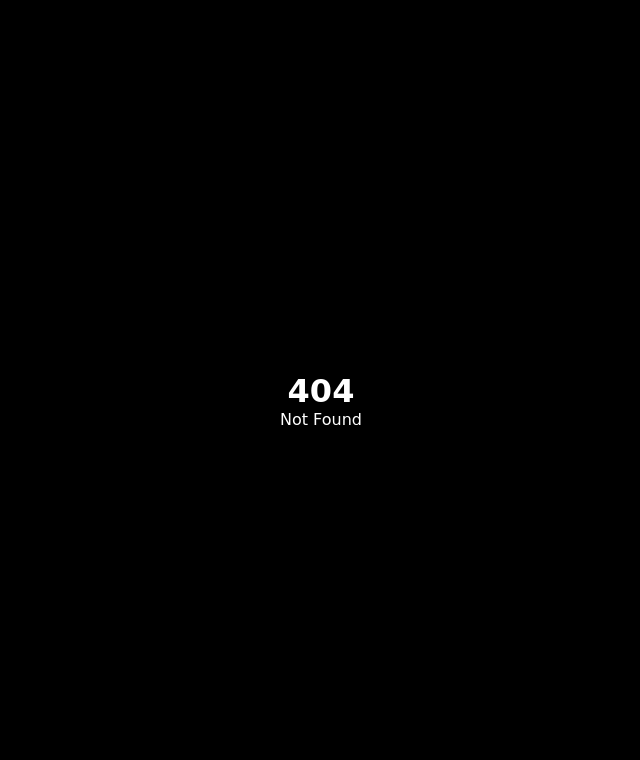
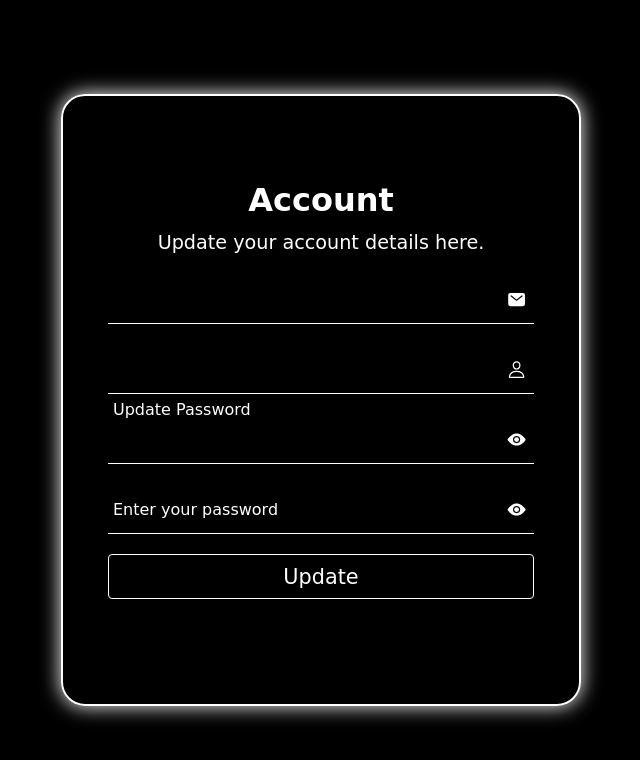
Before and after one commit to yaseen-ahmed26/peck-website, a SvelteKit app: page /details in a window 1280 px wide. Before the commit this address had no page. Shown: the top 760 px of the page, without its empty margins (319-959 px from the left). Built offline with nearby package versions, Linux system fonts and the light colour scheme.

Commit message:
feat: account details pages

```diff
--- a/src/routes/+page.svelte
+++ b/src/routes/+page.svelte
@@ -6,6 +6,7 @@
 <Card title={"Temporary"} description={"Hello there"}>
     <a href="/login" aria-label="Login">Login</a>
     <a href="/register" aria-label="Login">Register</a>
+    <a href="/details" aria-label="Login">Details</a>
 </Card>
 
 <style>
--- /dev/null
+++ b/src/routes/details/+page.svelte
@@ -0,0 +1,60 @@
+<script>
+    // @ts-nocheck
+
+    import "$lib/styles/form.css"
+    import Card from "$lib/templates/card.svelte";
+    import Input from "$lib/templates/input.svelte";
+    import { user } from "$lib/api.svelte";
+    import { makeHTTPRequest, getCurrentUser } from "$lib/api.svelte";
+
+    const emailInput = {
+        iconName: "mail",
+        inputID: "update-email",
+        labelText: user.account.email,
+        inputType: "email",
+        required: false
+    }
+
+    const usernameInput = {
+        iconName: "person-outline",
+        inputID: "update-username",
+        labelText: user.account.username,
+        inputType: "text",
+        required: false
+    }
+
+    const passwordInput = {
+        iconName: "eye",
+        inputID: "update-password",
+        labelText: "Update Password",
+        inputType: "password",
+        required: false
+    }
+
+    const confirmPasswordInput = {
+        iconName: "eye",
+        inputID: "current-password",
+        labelText: "Enter your password",
+        inputType: "password",
+        required: true
+    }
+
+    let email = $state();
+    let username = $state();
+    let password = $state();
+    let confirmPassword = $state()
+
+    async function onclick(){
+
+    }
+</script>
+
+<Card title="Account" description="Update your account details here.">
+    <form action="#">
+        <Input {...emailInput} bind:value={email}/>
+        <Input {...usernameInput} bind:value={username}/>
+        <Input {...passwordInput} bind:value={password}/>
+        <Input {...confirmPasswordInput} bind:value={confirmPassword}/>
+        <button {onclick} class="login-btn" type="submit" disabled={confirmPassword === ""} >Update</button>
+    </form>
+</Card>
```
